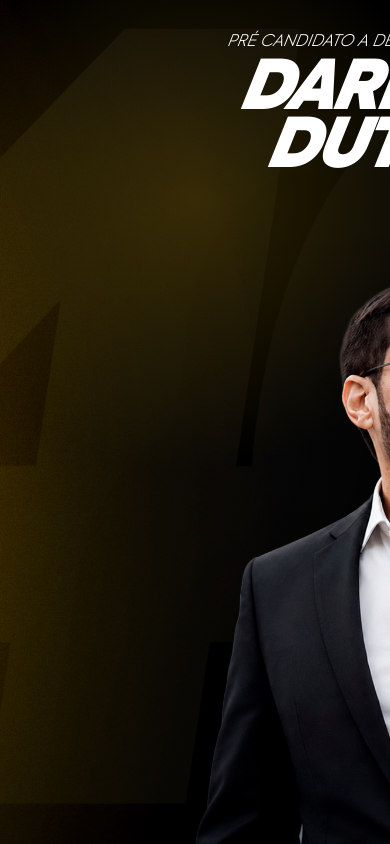
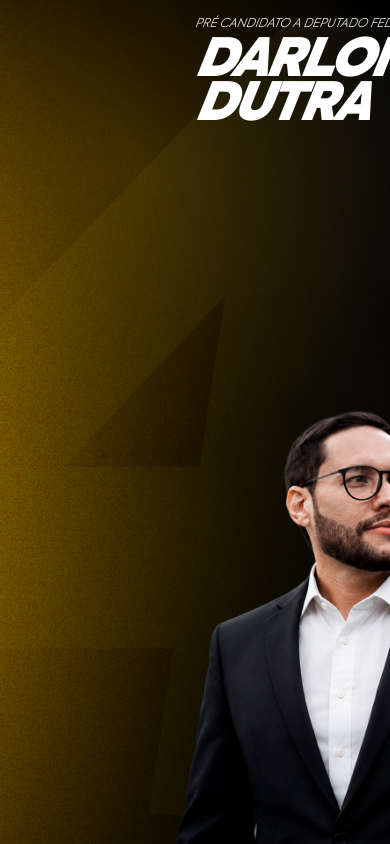
Before and after one commit to Hunter954/DarlonDutra, a Flask app: page / in a window 390 px wide. Run offline with Flask 3, Linux system fonts and the light colour scheme; data that the repository does not hold is empty.

Commit message:
Add files via upload

```diff
--- a/app/static/css/style.css
+++ b/app/static/css/style.css
@@ -250,3 +250,50 @@
   .pre-hero-copy h1{font-size:clamp(56px,17.5vw,88px);line-height:.84}
   .pre-hero-person{width:128vw;left:50%;bottom:-1vh}
 }
+
+
+/* ===== Ajuste fino v3: texto mais alto/próximo e mobile corrigido ===== */
+.pre-hero-person{left:clamp(-6px,1.2vw,24px);bottom:0;width:min(49vw,830px)}
+.pre-hero-copy{left:45.2%;top:43%;transform:translateY(-50%);width:min(50vw,780px);z-index:4;display:flex;flex-direction:column;align-items:flex-start;text-align:left}
+.pre-hero-kicker{margin:0 0 8px .42em;font-size:clamp(20px,1.72vw,34px);line-height:1;letter-spacing:-.018em;gap:.16em}
+.pre-hero-copy h1{font-size:clamp(100px,8.95vw,182px);line-height:.77;letter-spacing:-.065em}
+
+@media(max-width:1400px){
+  .pre-hero-person{width:min(50vw,760px)}
+  .pre-hero-copy{left:44.8%;top:42.8%;width:min(52vw,700px)}
+  .pre-hero-kicker{font-size:clamp(18px,1.8vw,28px)}
+  .pre-hero-copy h1{font-size:clamp(90px,8.2vw,150px)}
+}
+
+@media(max-width:1100px){
+  .pre-hero-person{width:min(53vw,640px);left:clamp(-16px,.5vw,8px)}
+  .pre-hero-copy{left:43.6%;top:41.8%;width:min(55vw,600px)}
+  .pre-hero-kicker{font-size:clamp(16px,1.8vw,22px)}
+  .pre-hero-copy h1{font-size:clamp(78px,8vw,126px)}
+}
+
+@media(max-width:980px){
+  .pre-home,.pre-hero{min-height:100svh}
+  .pre-hero-bg{background-position:44% 50%;transform:scale(1.06)}
+  .pre-hero:after{background:linear-gradient(180deg,rgba(0,0,0,.06) 0%,rgba(0,0,0,.16) 32%,rgba(0,0,0,.4) 100%),radial-gradient(circle at 35% 20%,rgba(255,196,0,.18),transparent 40%)}
+  .pre-hero-copy{left:50%;top:34px;transform:translateX(-50%);width:min(88vw,540px);align-items:flex-start;text-align:left}
+  .pre-hero-kicker{justify-content:flex-start;flex-wrap:wrap;white-space:normal;max-width:78vw;margin:0 0 10px 0;font-size:clamp(14px,3.2vw,21px);line-height:1.02;gap:.12em .30em}
+  .pre-hero-copy h1{font-size:clamp(58px,12vw,96px);line-height:.82}
+  .pre-hero-person{left:47%;transform:translateX(-50%);width:min(88vw,500px);bottom:0}
+}
+
+@media(max-width:620px){
+  .pre-home,.pre-hero{min-height:100svh}
+  .pre-hero-bg{background-position:42% 50%;transform:scale(1.08)}
+  .pre-hero-copy{top:22px;left:50%;width:88vw}
+  .pre-hero-kicker{max-width:72vw;font-size:clamp(12px,3.7vw,16px);gap:.08em .24em;letter-spacing:-.005em}
+  .pre-hero-copy h1{font-size:clamp(46px,13.8vw,76px);line-height:.84}
+  .pre-hero-person{width:min(92vw,430px);left:45%;bottom:0}
+}
+
+@media(max-width:420px){
+  .pre-hero-copy{top:18px;width:87vw}
+  .pre-hero-kicker{max-width:74vw;font-size:12px}
+  .pre-hero-copy h1{font-size:clamp(42px,13.5vw,64px)}
+  .pre-hero-person{width:min(96vw,390px);left:45%;bottom:0}
+}
```
